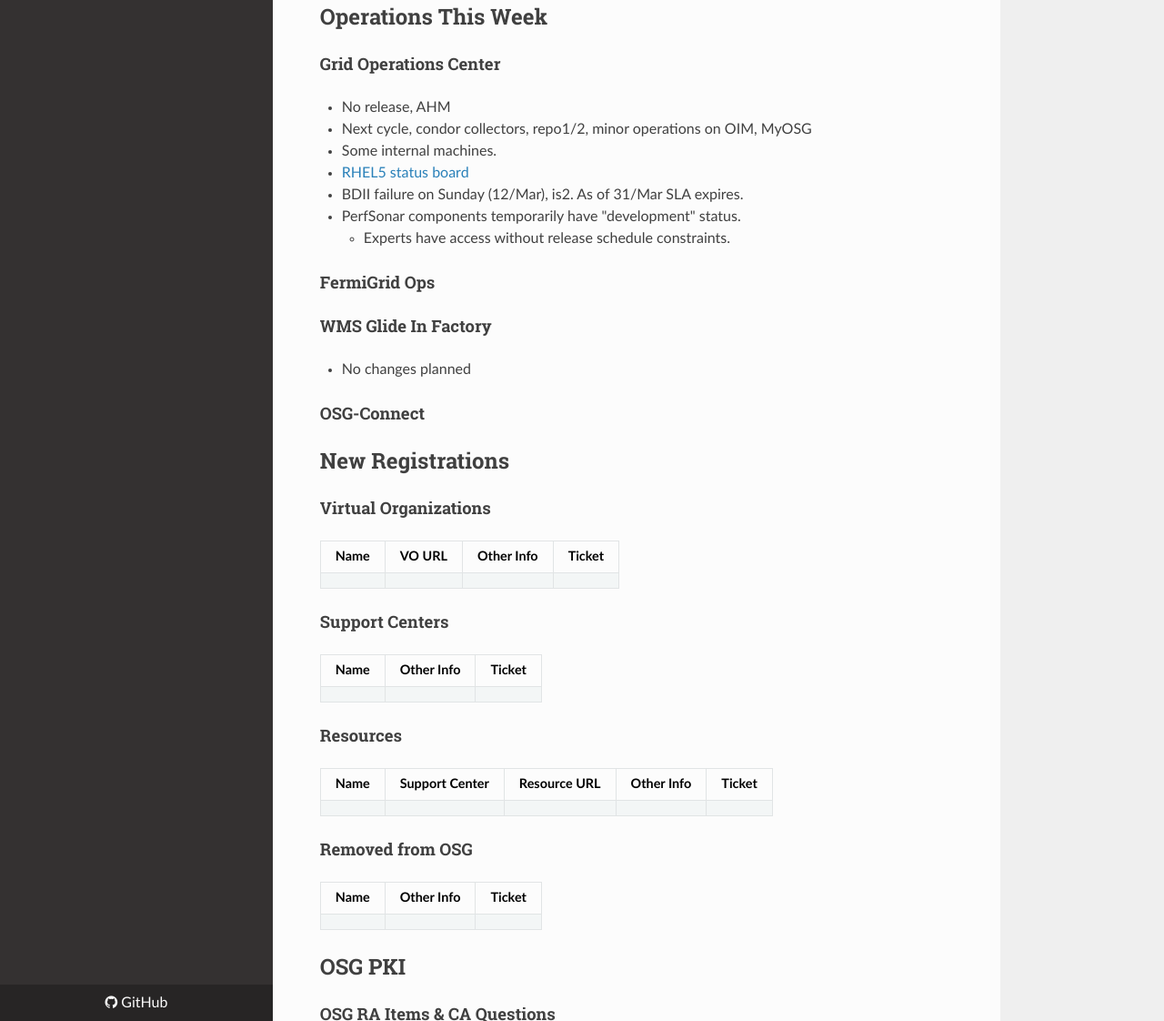
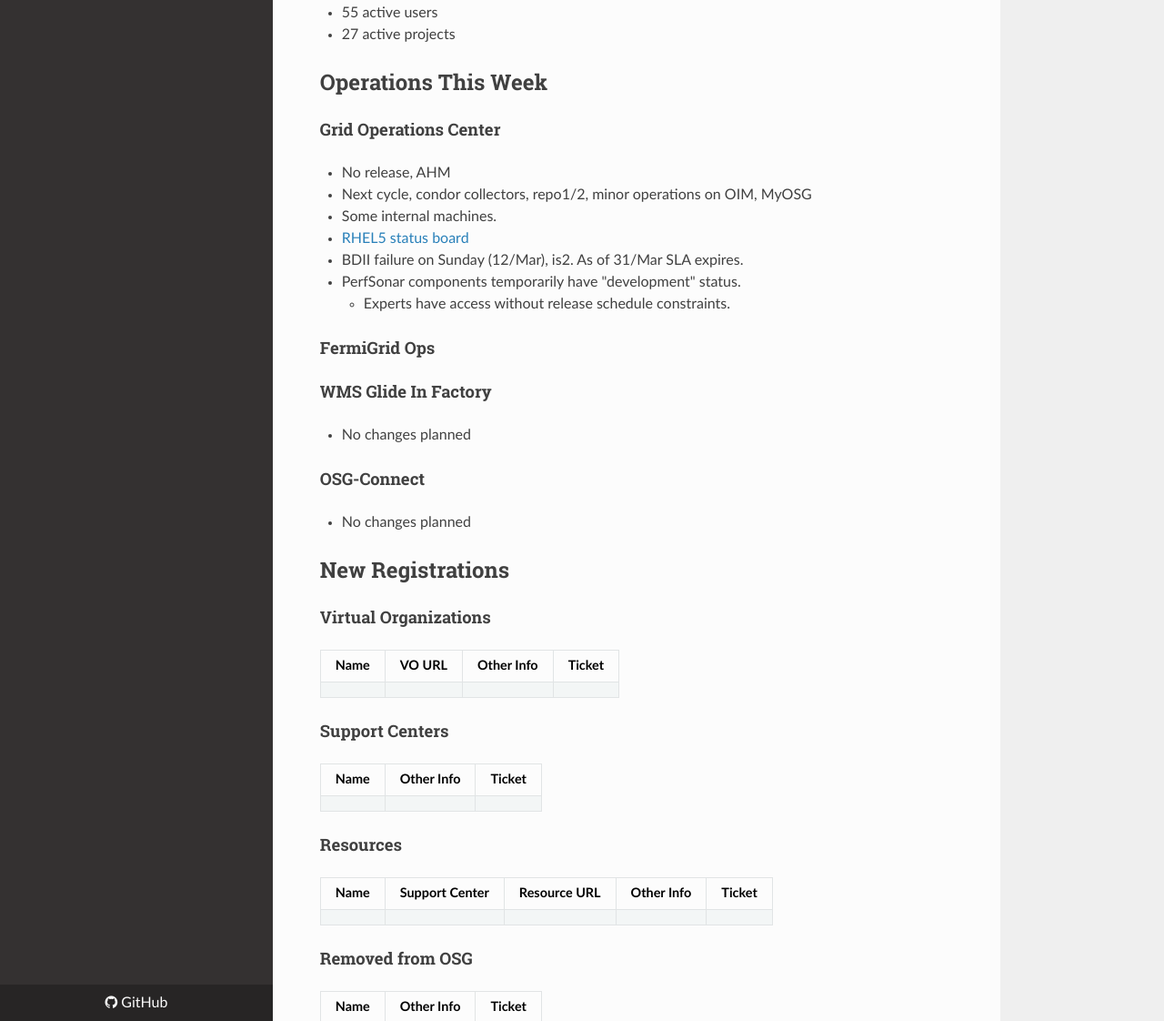
Before and after one commit to osg-htc/operations, an MkDocs documentation site: the page built from docs/WeeklyMinutes/13Mar2017.md, in a window 1280 px wide and 1400 px high, scrolled down 2040 px. Shown: the part 278-1400 px from the top of the window at 91% size. Built offline with MkDocs 1.6.1, drawn with Linux system fonts in a browser that asks for light colours; nearby versions of some CDN libraries; old or Windows-style settings are respelled for this version of MkDocs.

Commit message:
Update for OSG Connect

```diff
--- a/docs/WeeklyMinutes/13Mar2017.md
+++ b/docs/WeeklyMinutes/13Mar2017.md
@@ -26,6 +26,9 @@
 
 #### OSG-Connect
    * <img src='http://osgconnect.net/accounting-summary/data/osg/daily_hours_by_project.png'>
+   * ~ 1.1M cpu hours
+   * 55 active users
+   * 27 active projects
 
 ## Operations This Week
 
@@ -44,6 +47,7 @@
    * No changes planned
 
 #### OSG-Connect
+   * No changes planned
 
 ## New Registrations
 
```
